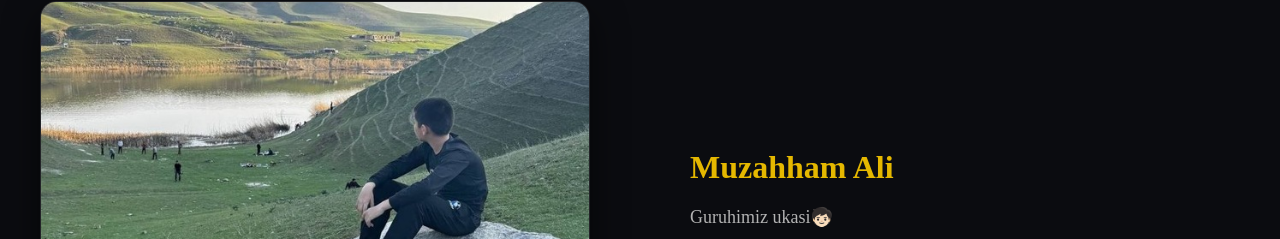
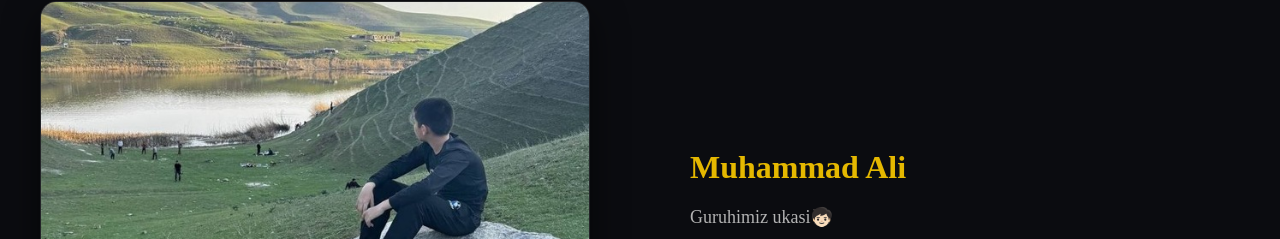
Before and after one commit to rahmonovazura-netizen/portfolio_, a plain HTML site: page index.html in a window 1280 px wide. Shown: the part 4703-4942 px from the top of the page. Drawn offline with Linux system fonts and the light colour scheme.

Commit message:
style add

```diff
--- a/index.html
+++ b/index.html
@@ -141,7 +141,7 @@
               <img src="./images/Muhammad Ali.jpg" alt="Singlim" />
             </div>
             <div class="member-info">
-              <h3>Muzahham Ali</h3>
+              <h3>Muhammad Ali</h3>
               <p>Guruhimiz ukasi🧒🏻</p>
             </div>
           </div>
```
